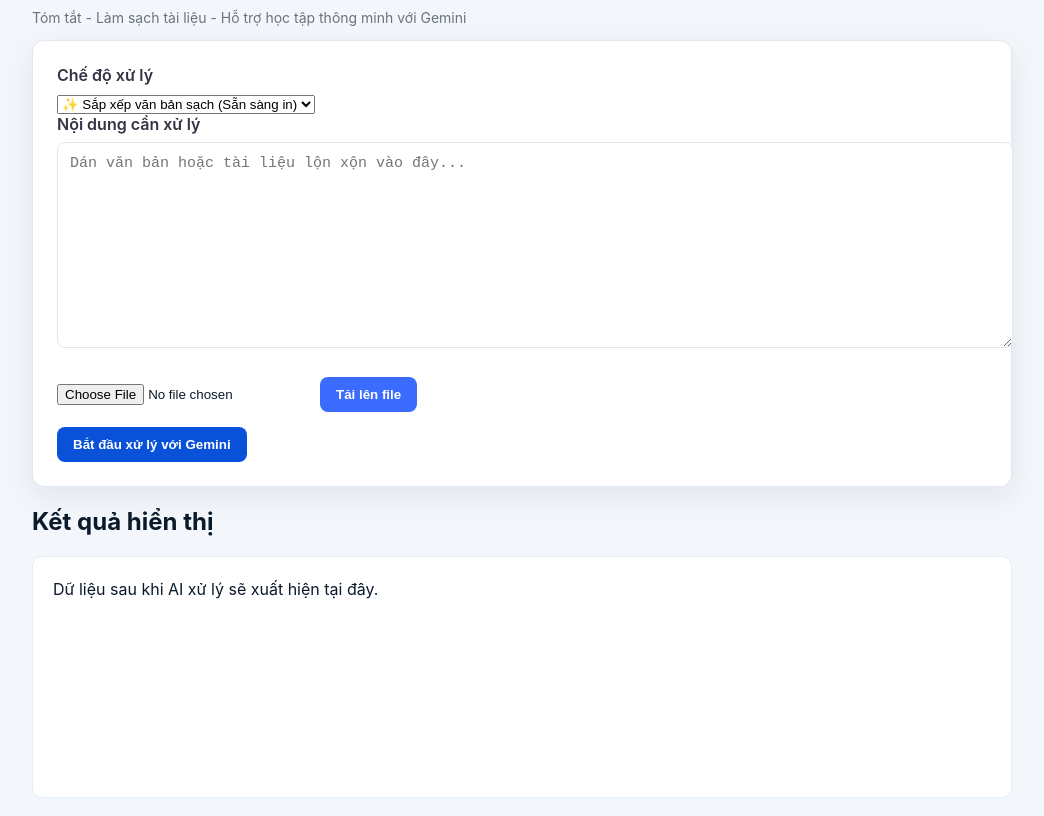
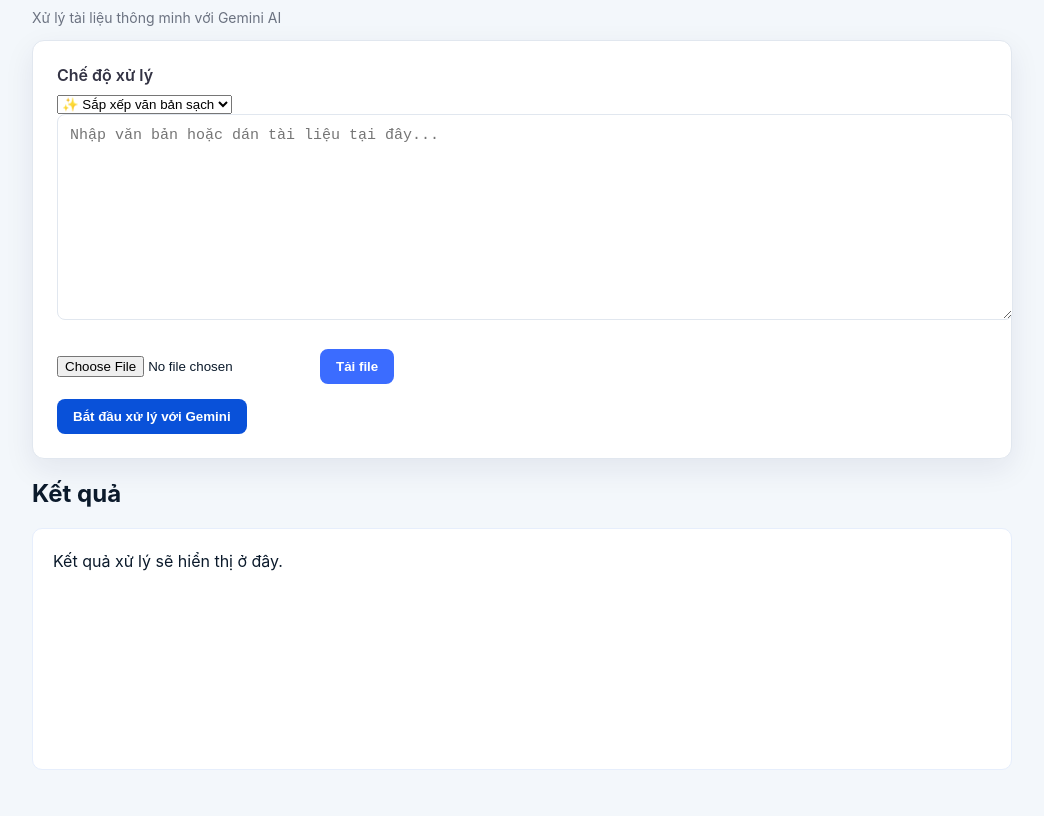
Before and after one commit to minchan303/nhom14, a website: page public/index.html in a window 1280 px wide. Shown: the part 62-878 px from the top of the page, without its empty margins (118-1162 px from the left). After the commit the page ends 850 px from the top, so only its background shows below. Drawn offline with Linux system fonts and the light colour scheme.

Commit message:
Update index.html

```diff
--- a/public/index.html
+++ b/public/index.html
@@ -2,7 +2,7 @@
 <html lang="vi">
 <head>
   <meta charset="utf-8" />
-  <title>HappyUni AI - Trợ lý học tập</title>
+  <title>HappyUni AI Chatbot</title>
   <meta name="viewport" content="width=device-width,initial-scale=1" />
   <link rel="stylesheet" href="style.css" />
 </head>
@@ -10,38 +10,30 @@
   <div class="container">
     <header>
       <h1 id="appTitle">HappyUni Chatbot</h1>
-      <p class="muted">Tóm tắt - Làm sạch tài liệu - Hỗ trợ học tập thông minh với Gemini</p>
+      <p class="muted">Xử lý tài liệu thông minh với Gemini AI</p>
     </header>
-
     <main>
       <section class="card">
         <label>Chế độ xử lý</label>
         <select id="mode">
-          <option value="cleanup">✨ Sắp xếp văn bản sạch (Sẵn sàng in)</option>
+          <option value="cleanup">✨ Sắp xếp văn bản sạch</option>
           <option value="highlight">💡 Làm nổi bật ý chính</option>
           <option value="summary">📝 Tóm tắt bài học</option>
-          <option value="flashcards">🗂️ Tạo Flashcards</option>
           <option value="qa">❓ Giải đáp Q&A</option>
-          <option value="learning_sections">📚 Chia mục bài học</option>
         </select>
-
-        <label>Nội dung cần xử lý</label>
-        <textarea id="text" placeholder="Dán văn bản hoặc tài liệu lộn xộn vào đây..."></textarea>
-
+        <textarea id="text" placeholder="Nhập văn bản hoặc dán tài liệu tại đây..."></textarea>
         <div class="row">
           <input type="file" id="file" />
-          <button id="uploadBtn">Tải lên file</button>
+          <button id="uploadBtn">Tải file</button>
         </div>
         <div id="uploadInfo" class="muted"></div>
-
         <div class="row">
           <button id="generateBtn" class="primary">Bắt đầu xử lý với Gemini</button>
-          <button id="exportPdfBtn" style="display:none">Xuất bản PDF sạch</button>
+          <button id="exportPdfBtn" style="display:none">Tải bản PDF sạch</button>
         </div>
       </section>
-
-      <h2>Kết quả hiển thị</h2>
-      <section id="result" class="result">Dữ liệu sau khi AI xử lý sẽ xuất hiện tại đây.</section>
+      <h2>Kết quả</h2>
+      <section id="result" class="result">Kết quả xử lý sẽ hiển thị ở đây.</section>
     </main>
   </div>
   <script src="script.js"></script>
```
